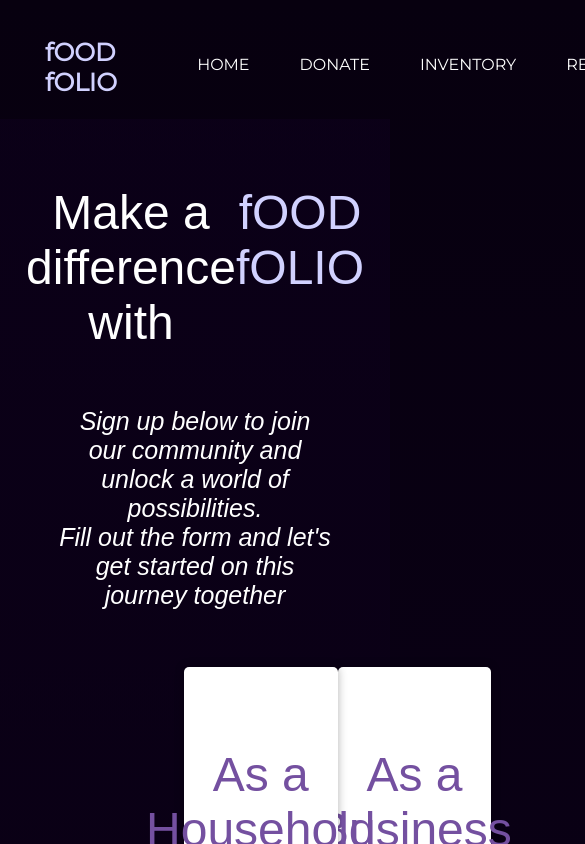
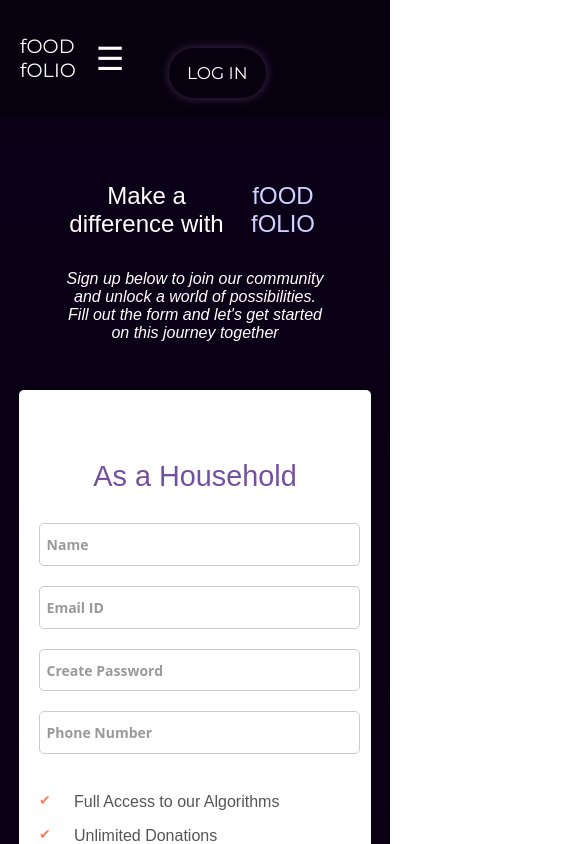
Before and after one commit to sanyab03/FoodFolio, a React (Create React App) app: page /signup in a window 390 px wide. Shown: the top 844 px of the page, 585 px wide, since content can reach past the window. Built offline with nearby package versions, Linux system fonts and the light colour scheme; a web font is replaced by a local one.

Commit message:
make all the changes

```diff
--- a/src/App.css
+++ b/src/App.css
@@ -46,9 +46,16 @@ body {
 }
 
 /*Navabar*/
+
 nav {
   display: flex;
   justify-content: space-between;
+  display: flex;
+  justify-content: space-between;
+  align-items: center;
+  padding: 10px 20px;
+  color: white;
+  position: relative;
 }
 
 .navbar {
@@ -63,105 +70,100 @@ body {
   font-family: 'Montserrat', sans-serif;
 }
 
-  .navbar ul:hover {
-    text-decoration: underline;
-  }
 
 .logo {
-    padding-left: 25px;
-    background-color: transparent;
-  }
-
-  .logo a {
-    color: #d1d1ff;
-    font-weight: bold;
+  font-size: 1.5rem;
+}
+
+.menu-icon, .close-icon {
+  display: none;
+  font-size: 2rem;
+  cursor: pointer;
+}
+
+.reveal-text {
+  display: flex;
+}
+
+.reveal-text ul {
+  display: flex;
+  list-style-type: none;
+  margin: 0;
+  padding: 0;
+}
+
+.reveal-text ul li {
+  margin: 0 10px;
+}
+
+.button {
   text-decoration: none;
-    margin-top: 15px;
-    font-size: 1.55rem;
-  }
-
-  .buttons {
+  color: white;
+  transition: color 0.3s ease;
+}
+.button:hover,
+.button:active,
+.button.active {
+  color:#c08afe8a;
+}
+
+.join-button {
+  display: flex;
+  align-items: center;
+}
+
+@media (max-width: 700px) {
+  .menu-icon, .close-icon {
+    display: block;
+  }
+  .logo{
+    font-size: 1.2rem;
+    color: #ced3ff;
+    margin-right: 20px;
+  }
+
+  .reveal-text {
+    display: none;
+    flex-direction: column;
+    width: 100%;
+    background-color:#07000f;
+    position: absolute;
+    top: 10px;
+    left: 0;
+    z-index: 1;
+  }
+
+  .reveal-text.open {
+    display: flex;
+  }
+
+  .reveal-text ul {
+    flex-direction: column;
+    width: 100%;
+  }
+
+  .reveal-text ul li {
+    text-align: center;
+    margin: 10px 0;
+  }
+
+  .join-button {
     display: flex;
     justify-content: center;
-    flex-grow: 1;
-  }
-
-  .buttons li {
-    margin-right: 10px;
-  }
-
-  .buttons li:last-child {
-    margin-right: 0;
-  }
-
-  .buttons li a {
-    color: #fff;
-    text-decoration: none;
-  }
-
-  .join-button {
-    margin-left: 20px;
-    font-family: 'Montserrat', Arial, sans-serif;
-  }
-
-  .button {
-    display: inline-block;
-    padding: 10px 20px;
-    text-decoration: none;
-    background-color: transparent;
-  }
-  .navbar ul li .button {
-    position: relative;
-  }
-
-  .navbar ul li .button::before {
-    content: "";
-    position: absolute;
-    left: 0;
-    bottom: -2px;
-    width: 0;
-    height: 2px;
-    background-color: #07000f;
-    transition: width 0.3s ease;
-  }
-
-  .navbar ul li .button:hover::before {
     width: 100%;
-  }
-
-  .dropbtn {
-    background-color: transparent;
-    border: none;
-    cursor: pointer;
-    font-size:medium;
-    color:white;
-  }
-
-  .dropdown {
-    position: relative;
-    display: inline-block;
-  }
-  .dropdown-content {
-    display: none;
-    position: absolute;
-    background-color: white;
-    min-width: 200px;
-    padding: 10px;
-    box-shadow: 0px 8px 16px 0px rgba(0,0,0,0.2);
-    z-index: 1;
-    border-radius: 10px;
-  }
-
-  .dropdownTxt{
-    color: rgb(14, 14, 14) !important;
-    display: block;
-    padding: 3px;
-    font-weight: 700;
-
-  }
-  .dropdown:hover .dropdown-content {
-    display: block;
-  }
+    padding: 8px 0;
+  }
+
+  .navbar.responsive {
+    flex-direction: column;
+  }
+
+  .join-button.button {
+    width: 45%;
+    text-align:center;
+  }
+}
+
 
 /*Home Page Content*/
 
@@ -497,6 +499,58 @@ body {
 color: #555;
 }
 
+/* Responsiveness */
+@media (max-width: 992px) {
+  .main-container {
+    flex-direction: column;
+    align-items: center;
+  }
+  .main-container .donateform-container,
+  .main-container .map-container {
+    width: 80%;
+    margin: 10px;
+    margin-top: 20px;
+  }
+}
+
+@media (max-width: 768px) {
+  .head-description h1 {
+    font-size: 2.5rem;
+  }
+  .head-description .site-name {
+    font-size: 2.6rem;
+  }
+  .head-description p {
+    font-size: 1.4rem;
+  }
+  .main-container .donateform-container,
+  .main-container .map-container {
+    width: 90%;
+  }
+}
+
+@media (max-width: 576px) {
+  .head-description h1 {
+    font-size: 2rem;
+  }
+  .head-description .site-name {
+    font-size: 2rem;
+    padding-right: 14px;
+  }
+  .head-description p {
+    font-size: 1rem;
+    padding-left: 13px;
+    padding-right: 13px;
+  }
+  .main-container .donateform-container,
+  .main-container .map-container {
+    width: 80%;
+
+  }
+  .main-container .donateform-container {
+    padding: 20px;
+  }
+}
 
 /*Inventory*/
 
@@ -730,7 +784,6 @@ opacity: 1;
 background-color: rgb(252, 227, 227);
 }
 
-
 /*Countdown Timer*/
 .countdown-timer{
 margin: 0 auto;
@@ -744,11 +797,6 @@ opacity: 1;
 color: #7450a0;
 letter-spacing: normal;
 }
-
-
-
-
-
 .form-wrapper {
 display: flex;
 flex-direction: row;
@@ -921,6 +969,63 @@ opacity: 1;
 color: #ff7e5f;
 font-size: 14px;
 }
+
+/* Responsive */
+
+@media (max-width: 1200px) {
+  .description h1 {
+    font-size: 2.5rem;
+  }
+  .description p {
+    font-size: 22px;
+  }
+  .container-1,
+  .container2 {
+    width: 30%;
+    margin: 0 1rem;
+  }
+}
+
+@media (max-width: 992px) {
+  .form-wrapper {
+    flex-direction: column;
+    align-items: center;
+  }
+  .container-1,
+  .container2 {
+    width: 80%;
+    margin: 0 0 2rem 0;
+  }
+}
+
+@media (max-width: 768px) {
+  .description h1 {
+    font-size: 2rem;
+  }
+  .description p {
+    font-size: 18px;
+  }
+  .container-1,
+  .container2 {
+    width: 90%;
+    padding: 20px;
+  }
+}
+
+@media (max-width: 576px) {
+  .description h1 {
+    font-size: 1.5rem;
+  }
+  .description p {
+    font-size: 16px;
+  }
+  .container-1,
+  .container2 {
+    width: 80%;
+    padding: 20px;
+  }
+}
+
 
 
 /*LOGIN PAGE*/
@@ -1335,7 +1440,85 @@ opacity: 1;
 filter: grayscale(0);
 }
 
-
+/* Responsiveness */
+
+@media (max-width: 1200px) {
+  #heading-problems {
+    font-size: 2.5rem;
+  }
+
+  .card1 h1, .card2 h1, .card3 h1 {
+    font-size: 1.5rem;
+  }
+
+  .cards {
+    grid-template-columns: repeat(2, 1fr);
+    grid-template-rows: repeat(3, auto);
+  }
+}
+
+@media (max-width: 992px) {
+  #heading-problems {
+    font-size: 2rem;
+  }
+
+  .card1 h1, .card2 h1, .card3 h1 {
+    font-size: 1.3rem;
+  }
+
+  .cards {
+    grid-template-columns: 1fr;
+    grid-template-rows: repeat(6, auto);
+  }
+}
+
+@media (max-width: 768px) {
+  #heading-problems {
+    font-size: 1.5rem;
+  }
+
+  .card1 h1, .card2 h1, .card3 h1 {
+    font-size: 1.1rem;
+  }
+
+  #arrow1 {
+    height: 5rem;
+    width: 5rem;
+  }
+
+  .cards {
+    margin: 10px;
+    gap: 10px;
+  }
+
+  .card1, .card2, .card3 {
+    padding: 15px;
+  }
+}
+
+@media (max-width: 576px) {
+  #heading-problems {
+    font-size: 1.7rem;
+  }
+
+  .card1 h1, .card2 h1, .card3 h1 {
+    font-size: 1rem;
+  }
+
+  .created #underline1 {
+    width: 10rem;
+    height: 0.7rem;
+  }
+
+  .cards {
+    margin: 5px;
+    gap: 5px;
+  }
+
+  .card1, .card2, .card3 {
+    padding: 10px;
+  }
+}
 
 /* FeaturesSection */
 
@@ -1613,6 +1796,75 @@ opacity: 1;
 color: #666;
 }
 
+/* Responsiveness */
+
+@media (max-width: 1200px) {
+  .testimonials-section h2 {
+    font-size: 2.5rem;
+  }
+
+  .testimonial {
+    max-width: 250px;
+  }
+
+  .testimonial blockquote {
+    font-size: 16px;
+  }
+}
+
+@media (max-width: 992px) {
+  .testimonials-section h2 {
+    font-size: 2rem;
+  }
+
+  .testimonial {
+    max-width: 220px;
+  }
+
+  .testimonial blockquote {
+    font-size: 15px;
+  }
+}
+
+@media (max-width: 768px) {
+  .testimonials-section h2 {
+    font-size: 1.8rem;
+  }
+
+  .testimonial {
+    max-width: 200px;
+  }
+
+  .testimonial img {
+    width: 70px;
+    height: 70px;
+  }
+
+  .testimonial blockquote {
+    font-size: 14px;
+  }
+}
+
+@media (max-width: 576px) {
+  .testimonials-section h2 {
+    font-size: 2rem;
+  }
+
+  .testimonial {
+    max-width: 180px;
+    padding: 15px;
+    margin: 8px;
+  }
+
+  .testimonial img {
+    width: 60px;
+    height: 60px;
+  }
+
+  .testimonial blockquote {
+    font-size: 13px;
+  }
+}
 /* Recipes Page */
 
 .recipes-page {
@@ -1748,6 +2000,89 @@ table th, table td {
 border-radius: 4px;
 }
 
+/* Responsiveness */
+@media (max-width: 1200px) {
+  .recipes-page h2 {
+    font-size: 2.8rem;
+  }
+
+  .filter-buttons button {
+    font-size: 16px;
+    padding: 8px 16px;
+  }
+}
+
+@media (max-width: 992px) {
+  .recipes-page h2 {
+    font-size: 2.4rem;
+  }
+
+  .filter-buttons button {
+    font-size: 14px;
+    padding: 8px 14px;
+  }
+
+  .underline-image {
+    width: 200px;
+  }
+
+  table th, table td {
+    padding: 8px;
+  }
+
+  .edit-form input, .add-form input {
+    width: calc(100% - 16px);
+    padding: 8px;
+  }
+}
+
+@media (max-width: 768px) {
+  .recipes-page h2 {
+    font-size: 2rem;
+  }
+
+  .filter-buttons {
+    flex-direction: column;
+  }
+
+  .filter-buttons button {
+    width: 100%;
+    padding: 8px;
+    font-size: 14px;
+  }
+
+  .underline-image {
+    width: 150px;
+  }
+
+  table th, table td {
+    padding: 6px;
+  }
+
+  .edit-form input, .add-form input {
+    width: calc(100% - 12px);
+    padding: 6px;
+  }
+}
+
+@media (max-width: 576px) {
+  .recipes-page h2 {
+    font-size: 1.8rem;
+  }
+
+  .underline-image {
+    width: 120px;
+  }
+
+  table th, table td {
+    padding: 4px;
+  }
+
+  .edit-form input, .add-form input {
+    width: calc(100% - 10px);
+    padding: 5px;
+  }
+}
 
 /*  About Us Page */
 
@@ -1825,3 +2160,80 @@ h2{
 font-weight: 300;
 
 }
+/* Responsiveness */
+
+@media (max-width: 1200px) {
+  .about-us-image {
+    width: 350px;
+    margin: 0 0 20px 0;
+  }
+
+  h1 {
+    font-size: 2.5rem;
+  }
+
+  h2 {
+    font-size: 2rem;
+  }
+}
+
+@media (max-width: 992px) {
+  .about-us-image {
+    width: 300px;
+  }
+
+  .about-us-content p, .about-us-section p {
+    font-size: 18px;
+  }
+
+  h1 {
+    font-size: 2.2rem;
+  }
+
+  h2 {
+    font-size: 1.8rem;
+  }
+}
+
+@media (max-width: 768px) {
+  .about-us {
+    padding: 15px;
+  }
+
+  .about-us-image {
+    width: 100%;
+    max-width: 400px;
+    float: none;
+    margin: 0 auto 20px auto;
+  }
+
+  .about-us-content p, .about-us-section p {
+    font-size: 17px;
+  }
+
+  h1 {
+    font-size: 2rem;
+  }
+
+  h2 {
+    font-size: 1.6rem;
+  }
+}
+
+@media (max-width: 576px) {
+  .about-us {
+    padding: 10px;
+  }
+
+  .about-us-content p, .about-us-section p {
+    font-size: 16px;
+  }
+
+  h1 {
+    font-size: 1.8rem;
+  }
+
+  h2 {
+    font-size: 1.4rem;
+  }
+}
--- a/src/components/Navbar.js
+++ b/src/components/Navbar.js
@@ -1,44 +1,62 @@
-import React, { useContext } from "react";
+import React, { useContext, useState } from "react";
 import { Link } from "react-router-dom";
-
 import { AuthContext } from "../AuthContext";
 
 const Navbar = () => {
   const { loggedIn, handleLogout } = useContext(AuthContext);
+  const [menuOpen, setMenuOpen] = useState(false);
+
+  const toggleMenu = () => {
+    setMenuOpen(!menuOpen);
+  };
+
+  const closeMenu = () => {
+    setMenuOpen(false);
+  };
 
   return (
-    <nav className="navbar">
+    <nav className={`navbar ${menuOpen ? "responsive" : ""}`}>
       <div className="logo">
-        <Link className="button" to="/">
+        <Link className="button" to="/" onClick={closeMenu}>
           fOOD
           <br />
           fOLIO
         </Link>
       </div>
-      <div className="reveal-text">
+      {!menuOpen && (
+        <div className="menu-icon" onClick={toggleMenu}>
+          &#9776;
+        </div>
+      )}
+      {menuOpen && (
+        <div className="close-icon" onClick={closeMenu}>
+          &times;
+        </div>
+      )}
+      <div className={`reveal-text ${menuOpen ? "open" : ""}`}>
         <ul className="buttons">
           <li>
-            <Link className="button" to="/#problems">
+            <Link className="button" to="/#problems" onClick={closeMenu}>
               HOME
             </Link>
           </li>
           <li>
-            <Link className="button" to="/donation">
+            <Link className="button" to="/donation" onClick={closeMenu}>
               DONATE
             </Link>
           </li>
           <li>
-            <Link className="button" to="/inventory">
+            <Link className="button" to="/inventory" onClick={closeMenu}>
               INVENTORY
             </Link>
           </li>
           <li>
-            <Link className="button" to="/recipes">
+            <Link className="button" to="/recipes" onClick={closeMenu}>
               RECIPES
             </Link>
           </li>
           <li>
-            <Link className="button" to="/aboutus">
+            <Link className="button" to="/aboutus" onClick={closeMenu}>
               ABOUT US
             </Link>
           </li>
@@ -46,13 +64,13 @@ const Navbar = () => {
       </div>
       {loggedIn ? (
         <div className="join-button">
-          <Link className="join-button button" to="/" onClick={handleLogout}>
+          <Link className="join-button button" to="/" onClick={() => { handleLogout(); closeMenu(); }}>
             LOG OUT
           </Link>
         </div>
       ) : (
         <div className="join-button">
-          <Link className="join-button button" to="/login">
+          <Link className="join-button button" to="/login" onClick={closeMenu}>
             LOG IN
           </Link>
         </div>
--- a/src/pages/Login.js
+++ b/src/pages/Login.js
@@ -1,4 +1,4 @@
-import React, { useContext, useState } from "react";
+import React, { useContext, useState, useEffect } from "react";
 import axios from "axios";
 import { Button } from "@mui/material";
 import { useNavigate } from "react-router-dom";
@@ -8,49 +8,49 @@ import { AuthContext } from "../AuthContext";
 const Login = () => {
   const [email, setEmail] = useState("");
   const [password, setPassword] = useState("");
-
-  const [loginMessage, setloginMessage] = useState("");
+  const [loginMessage, setLoginMessage] = useState("");
   const [countdown, setCountdown] = useState(5);
   const navigate = useNavigate();
+  const { handleLoginSuccess } = useContext(AuthContext);
 
+  useEffect(() => {
+    let timer;
+    if (loginMessage === "Login Successfully") {
+      timer = setInterval(() => {
+        setCountdown((prevCountdown) => prevCountdown - 1);
+      }, 1000);
 
-  const {handleLoginSuccess}=useContext(AuthContext);
+      const timeout = setTimeout(() => {
+        clearInterval(timer);
+        navigate("/");
+      }, 5000);
 
+      return () => {
+        clearInterval(timer);
+        clearTimeout(timeout);
+      };
+    }
+  }, [loginMessage, navigate]);
 
   const handleLogin = async (e) => {
     e.preventDefault();
 
-    const userData = {
-      email,
-      password,
-    };
+    const userData = { email, password };
 
     try {
-      const response = await axios.post(
-        "http://localhost:3000/login",
-        userData
-      );
+      const response = await axios.post("http://localhost:3000/login", userData);
       const data = response.data;
 
       const token = data.token;
       localStorage.setItem("token", token);
 
-
-      setloginMessage("Login Successfully");
+      setLoginMessage("Login Successfully");
       handleLoginSuccess();
-      let timer = setInterval(() => {
-        setCountdown((prevCountdown) => prevCountdown - 1);
-      }, 1000);
-
-      setTimeout(() => {
-        clearInterval(timer);
-        navigate("/");
-      }, 5000);
     } catch (error) {
       if (error.response && error.response.data.error) {
-        setloginMessage(error.response.data.error);
+        setLoginMessage(error.response.data.error);
       } else {
-        setloginMessage("Something went wrong");
+        setLoginMessage("Something went wrong");
       }
       console.log(error);
     }
@@ -62,7 +62,7 @@ const Login = () => {
         <div className="login-container">
           <div className="form-container">
             <h1 className="opacity">LOGIN</h1>
-            <form>
+            <form onSubmit={handleLogin}>
               <input
                 type="email"
                 placeholder="EMAIL"
@@ -75,19 +75,14 @@ const Login = () => {
                 value={password}
                 onChange={(e) => setPassword(e.target.value)}
               />
-              <Button className="login-button" onClick={handleLogin}>
+              <Button className="login-button" type="submit">
                 LOG IN
               </Button>
             </form>
-
             {loginMessage && (
               <p
                 className={`message login-msg ${
-                  loginMessage
-                    ? loginMessage === "Login Successfully"
-                      ? "success"
-                      : "error"
-                    : ""
+                  loginMessage === "Login Successfully" ? "success" : "error"
                 }`}
               >
                 {loginMessage}
@@ -95,8 +90,7 @@ const Login = () => {
             )}
             {loginMessage === "Login Successfully" && countdown > 0 && (
               <p className="countdown-timer login-timer">
-                Redirecting in <span className="timer">{countdown}</span>{" "}
-                seconds to HOME...
+                Redirecting in <span className="timer">{countdown}</span> seconds to HOME...
               </p>
             )}
           </div>
```
Lines whose indentation alone changed are shown as unchanged.
